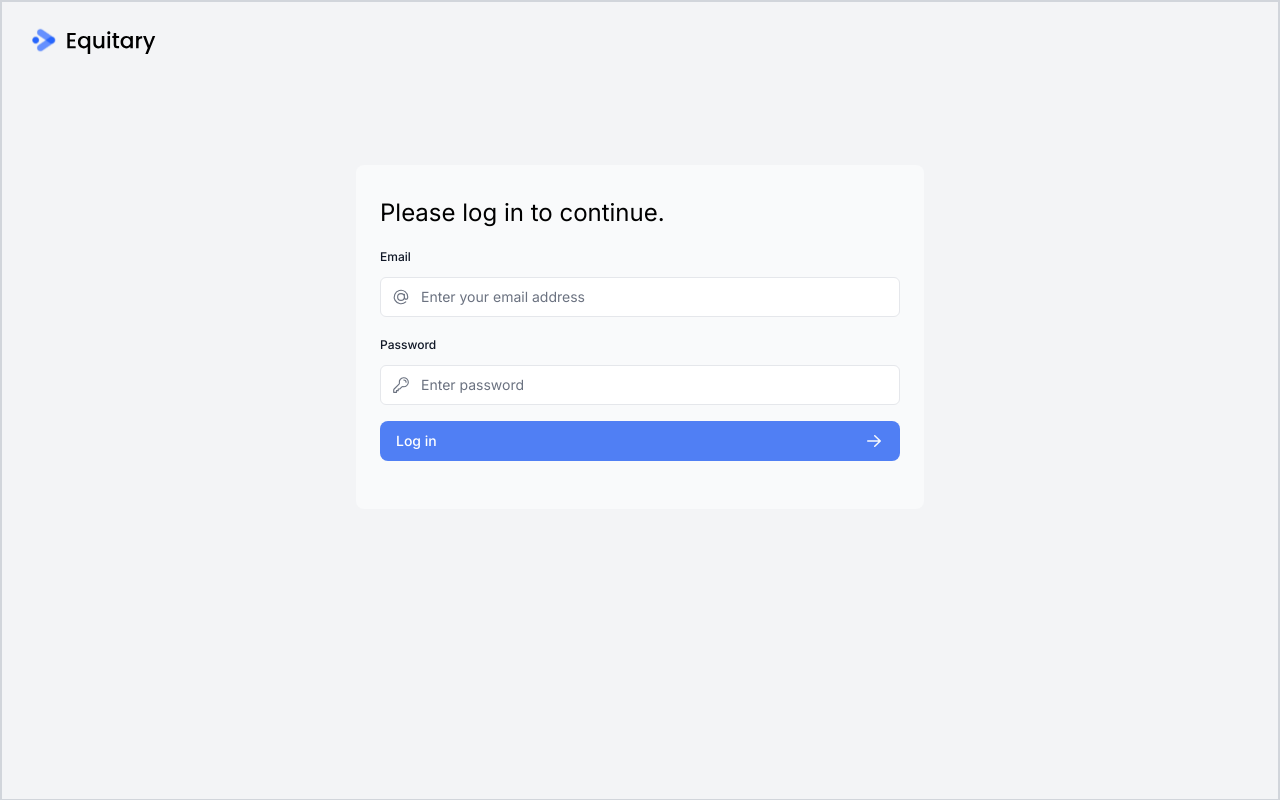
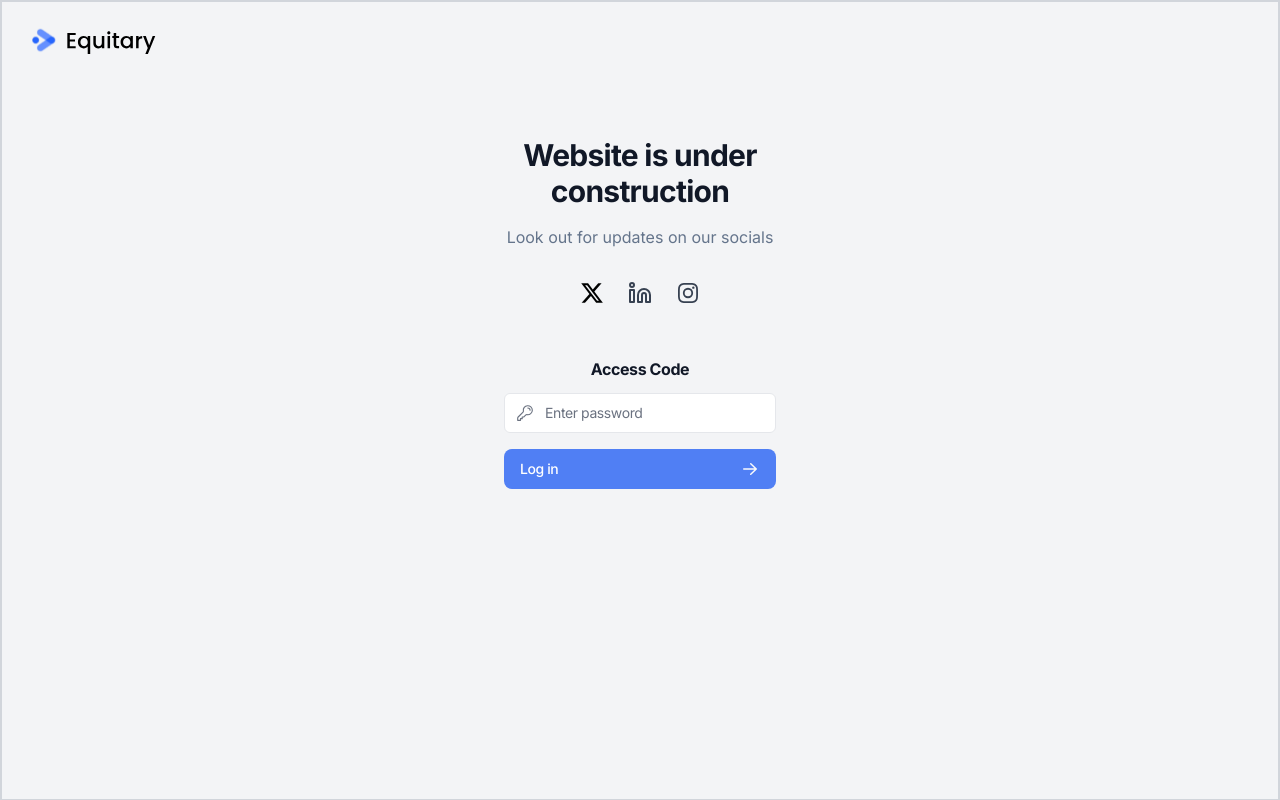
Before and after one commit to sheldonblewis/DDReportGenerator, a Next.js app: page /login in a window 1280 px wide. Built offline with nearby package versions, Linux system fonts and the light colour scheme; no server answers.

Commit message:
redirect on login fix

```diff
--- a/app/login/page.tsx
+++ b/app/login/page.tsx
@@ -7,7 +7,7 @@ export default function LoginPage() {
   return (
     <main className="flex items-center justify-center md:h-screen bg-gray-100 border-b border-2 border-gray-300">
         <MinimalHeader />
-      <div className="relative mx-auto flex w-full max-w-[600px] flex-col space-y-2.5 p-4 md:-mt-32">
+      <div className="relative mx-auto flex w-full max-w-[600px] flex-col space-y-2.5 p-4 md:-mt-32 items-center">
         {/* <div className="flex h-20 w-full items-end rounded-lg bg-gray-200 p-3 md:h-36">
           <div className="w-32 text-black md:w-36">
             <Link
--- a/app/page.tsx
+++ b/app/page.tsx
@@ -10,7 +10,7 @@ import { IsUnderConstruction } from '@/app/lib/definitions';
 
 export default function Home() {
   const [mobileMenuOpen, setMobileMenuOpen] = useState(false)
-  if (!IsUnderConstruction) return  (
+  return  (
     <main>
 
         {/* Home Page Landing - section */}
@@ -248,7 +248,4 @@ export default function Home() {
         <Footer />
     </main>
   )
-  else return (
-    <UnderConstruction />
-  );
 }
--- a/app/ui/login-form.tsx
+++ b/app/ui/login-form.tsx
@@ -9,18 +9,26 @@ import {
 import { ArrowRightIcon } from '@heroicons/react/20/solid';
 import { Button } from './button';
 import { useFormState, useFormStatus } from 'react-dom';
+import SocialLinks from './global-components/social-links';
 
 export default function LoginForm() {
   const [errorMessage, dispatch] = useFormState(authenticate, undefined);
 
   return (
-    <form action={dispatch} className="space-y-3">
-      <div className="flex-1 rounded-lg bg-gray-50 px-6 pb-4 pt-8">
-        <h1 className={`mb-3 text-2xl`}>
-          Please log in to continue.
+    <section className="max-w-[320px] text-center flex-nowrap justify-center items-center">
+        <h1 className="text-2xl font-bold tracking-tight text-gray-900 sm:text-3xl">
+          Website is under construction
         </h1>
+        <p className="text-slate-500 mt-4">
+          Look out for updates on our socials
+        </p>
+        <SocialLinks />
+
+        <div className=" tracking-tight text-gray-900 flex gap-2">
+          <form action={dispatch} className="space-y-3 w-full">
+            <div className="flex-1 rounded-lg px-6 pb-4 pt-8">
               <div className="w-full">
-          <div>
+                <div className="hidden">
                   <label
                     className="mb-3 mt-5 block text-xs font-medium text-gray-900"
                     htmlFor="email"
@@ -33,18 +41,18 @@ export default function LoginForm() {
                       id="email"
                       type="email"
                       name="email"
+                      defaultValue="partnerAccess@equitary.ai"
                       placeholder="Enter your email address"
                       required
                     />
-              <AtSymbolIcon className="pointer-events-none absolute left-3 top-1/2 h-[18px] w-[18px] -translate-y-1/2 text-gray-500 peer-focus:text-gray-900" />
                   </div>
                 </div>
                 <div className="mt-4">
                   <label
-              className="mb-3 mt-5 block text-xs font-medium text-gray-900"
+                    className="mb-3 mt-5 block text-gray-900 font-bold"
                     htmlFor="password"
                   >
-              Password
+                    Access Code
                   </label>
                   <div className="relative">
                     <input
@@ -75,6 +83,18 @@ export default function LoginForm() {
               </div>
             </div>
           </form>
+          {/* <Link
+            key="login"
+            href="/login"
+            className="rounded-md bg-gray-200 px-3.5 py-2.5 text-sm font-semibold text-black shadow-sm hover:bg-equitaryPrimaryHover focus-visible:outline focus-visible:outline-2 focus-visible:outline-offset-2 focus-visible:outline-indigo-600"
+            >
+              Log in
+          </Link> */}
+
+          {/* <LoginButton /> */}
+          {/* <LoginAccessButton /> */}
+        </div>
+      </section>
   );
 }
 
```
Also changed, not shown: middleware.ts (+15 -26 lines). Lines whose indentation alone changed are shown as unchanged.
